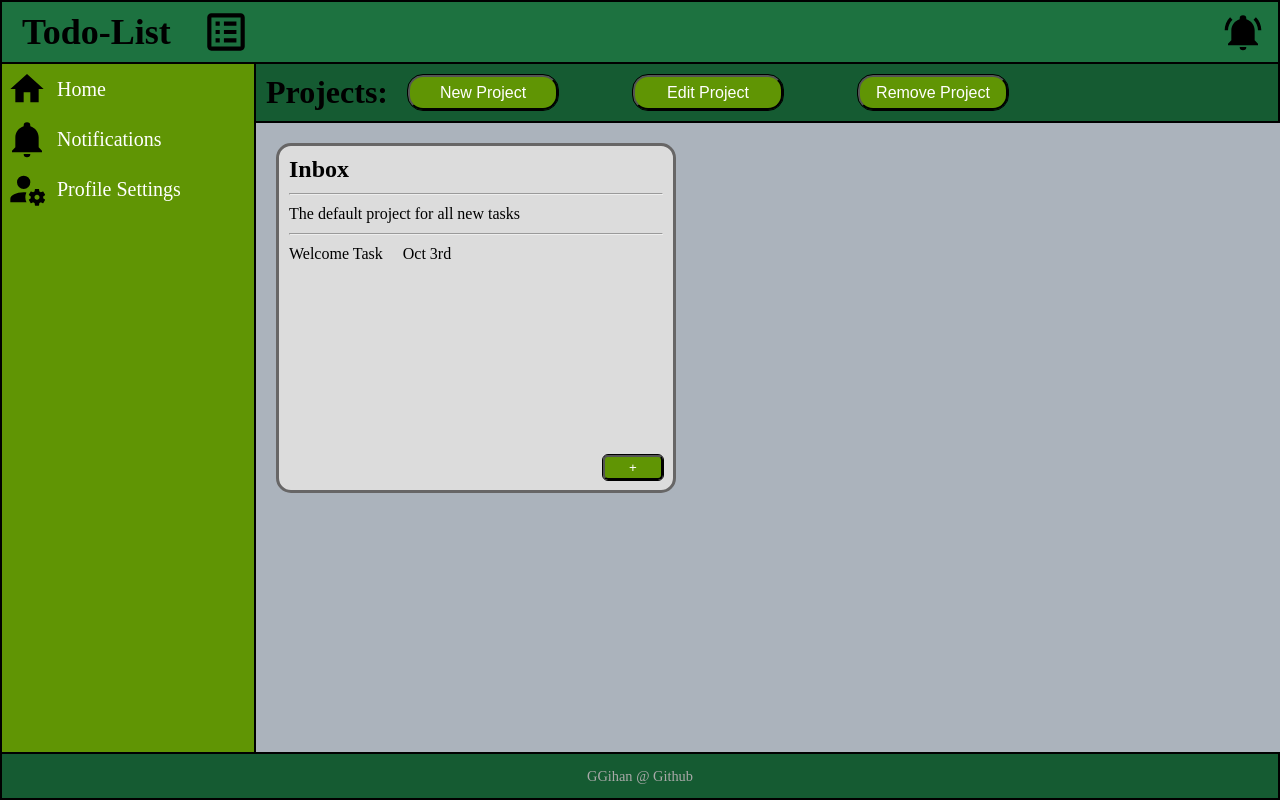
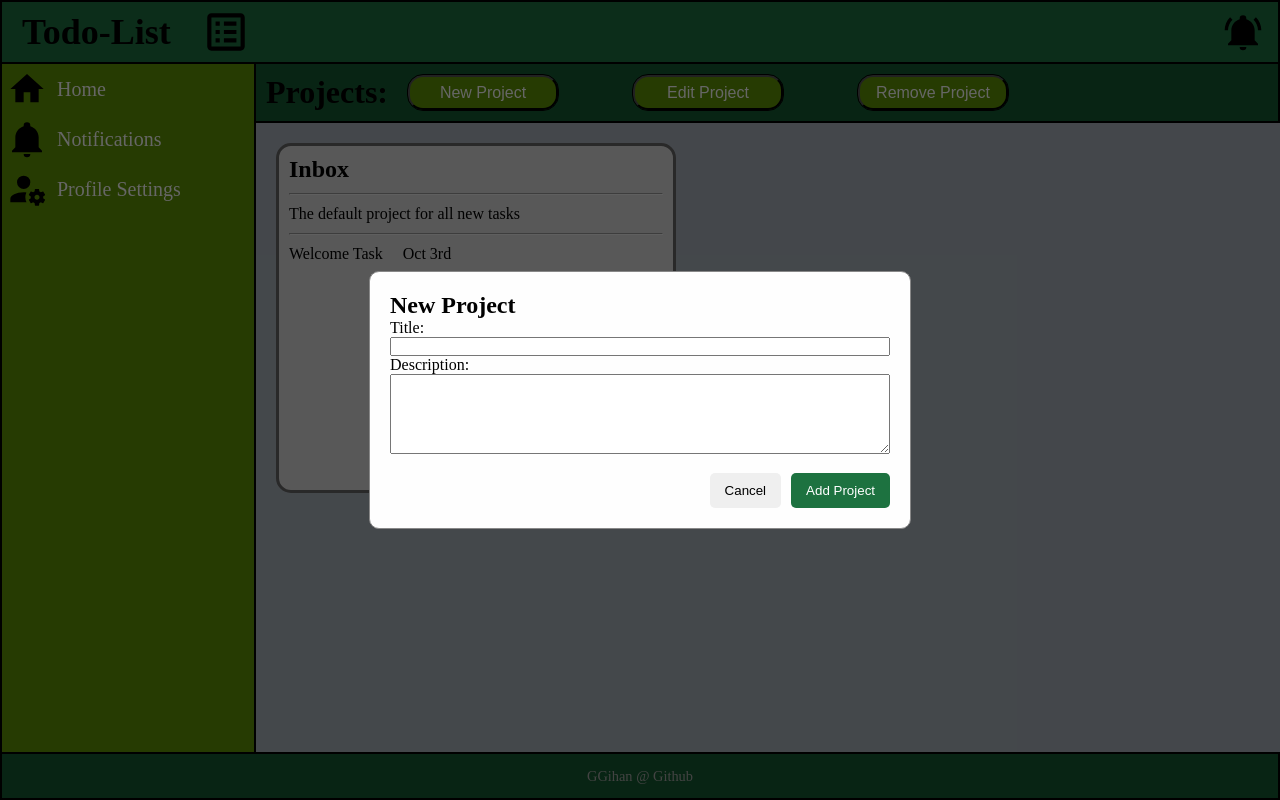
Before and after one commit to GGihan/todo-list, a website built with webpack: page src/index.html in a window 1280 px wide. Both pictures are taken after a click on the button "New Project". Built offline with nearby package versions, Linux system fonts and the light colour scheme.

Commit message:
Add new project form and creation

```diff
--- a/src/index.html
+++ b/src/index.html
@@ -104,5 +104,32 @@
         </div>
 
     </div>
+
+
+    <div id="add-project-modal" class="modal">
+
+        <div class="modal-content">
+
+            <form id="add-project-form">
+
+                <h2>New Project</h2>
+
+                <label for="project-title">Title:</label>
+                <input type="text" id="project-title" name="title" required>
+
+                <label for="project-description">Description:</label>
+                <textarea id="project-description" name="description"></textarea>
+
+                <div class="modal-buttons">
+                    <button type="button" id="cancel-project-button">Cancel</button>
+                    <button type="submit">Add Project</button>
+                </div>
+
+            </form>
+
+        </div>
+
+    </div>
+
 </body>
 </html>
--- a/src/styles.css
+++ b/src/styles.css
@@ -26,10 +26,6 @@ button {
 
 img {
     width: 50px;
-}
-
-div {
-    /* border: 2px solid darkblue; */
 }
 
 #header-container {
@@ -132,6 +128,7 @@ h1 {
     grid-template-columns: repeat(3, 1fr);
     gap: 30px;
     padding: 20px;
+    align-items: start;
 }
 
 .project {
@@ -288,3 +285,18 @@ h1 {
     background-color: hsl(145, 59%, 28%);
     color: white;
 }
+
+#add-todo-form textarea,
+#add-project-form textarea {
+    resize: vertical;
+    min-height: 80px;
+}
+
+#add-todo-form input,
+#add-todo-form textarea,
+#add-todo-form select,
+#add-project-form input,
+#add-project-form textarea {
+    width: 100%;
+    box-sizing: border-box;
+}
--- a/src/ui.js
+++ b/src/ui.js
@@ -1,4 +1,5 @@
 import { ProjectManager } from './index.js';
+import { ProjectFactory } from './projectFactory.js';
 import { TodoFactory } from './todoFactory.js';
 import { format, parseISO } from 'date-fns';
 
@@ -10,6 +11,9 @@ const UIManager = (() => {
     const addTodoForm = document.getElementById('add-todo-form');
     const cancelTodoButton = document.getElementById('cancel-todo-button');
     const projectIdInput = document.getElementById('project-id-for-todo');
+    const addProjectModal = document.getElementById('add-project-modal');
+    const addProjectForm = document.getElementById('add-project-form');
+    const cancelProjectButton = document.getElementById('cancel-project-button');
 
 
     const handleTodoClick = (e, todo, project, projectCard) => {
@@ -54,6 +58,21 @@ const UIManager = (() => {
 
         addTodoForm.reset();
         addTodoModal.classList.remove('active');
+        renderAllProjects();
+    };
+
+    const handleProjectFormSubmit = (e) => {
+        e.preventDefault();
+
+        const title = addProjectForm.elements.title.value;
+        const description = addProjectForm.elements.description.value;
+
+        const newProject = ProjectFactory(title, description);
+
+        ProjectManager.addProject(newProject);
+
+        addProjectForm.reset();
+        addProjectModal.classList.remove('active');
         renderAllProjects();
     };
 
@@ -168,9 +187,15 @@ const UIManager = (() => {
 
     const init = () => {
         addProjectButton.addEventListener('click', () => {
-            //  pop up a form to get new project details
+            addProjectModal.classList.add('active');
+        });
 
+        cancelProjectButton.addEventListener('click', () => {
+            addProjectForm.reset();
+            addProjectModal.classList.remove('active');
         });
+
+        addProjectForm.addEventListener('submit', handleProjectFormSubmit);
 
         cancelTodoButton.addEventListener('click', () => {
             addTodoForm.reset();
```
